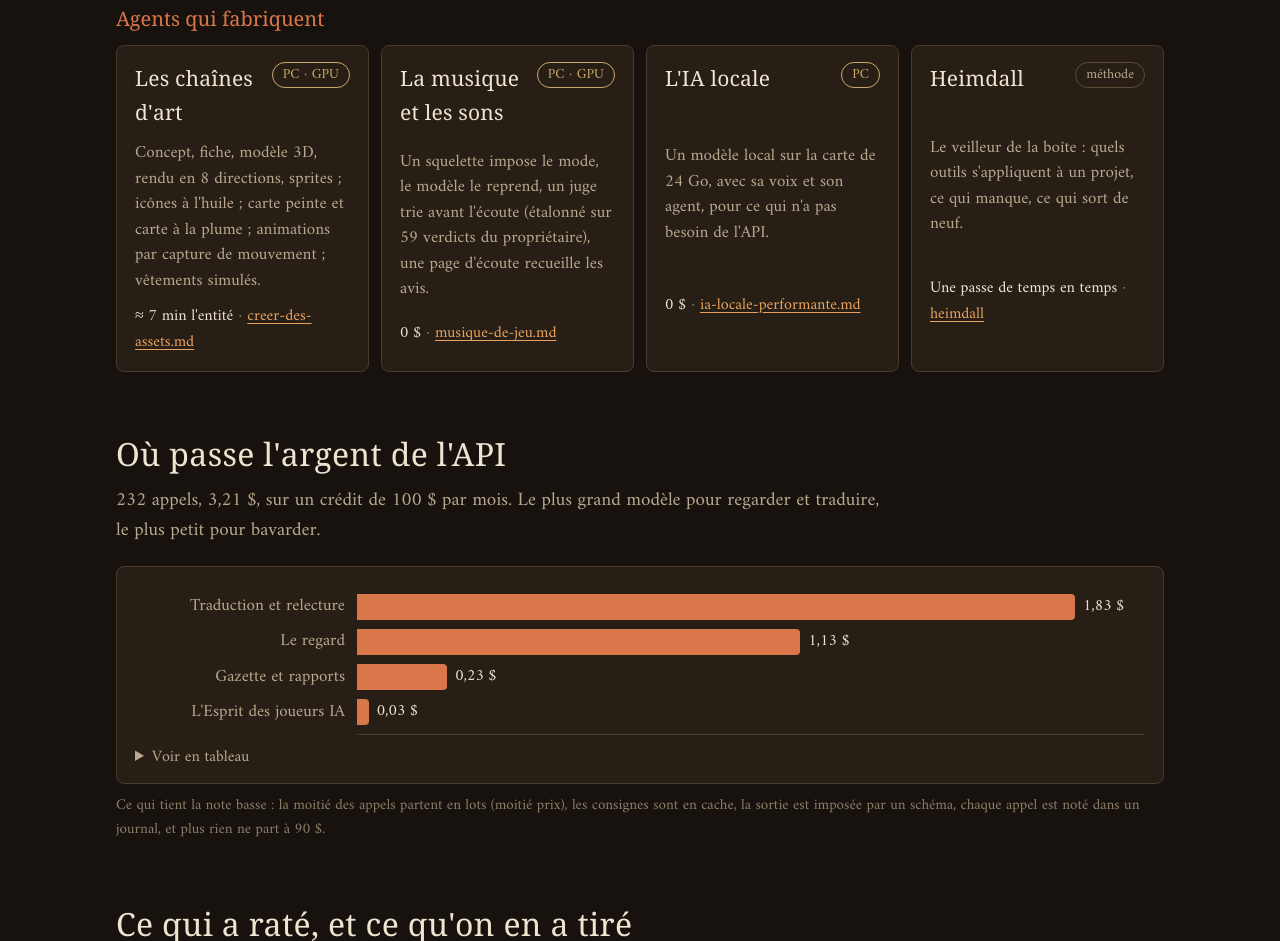
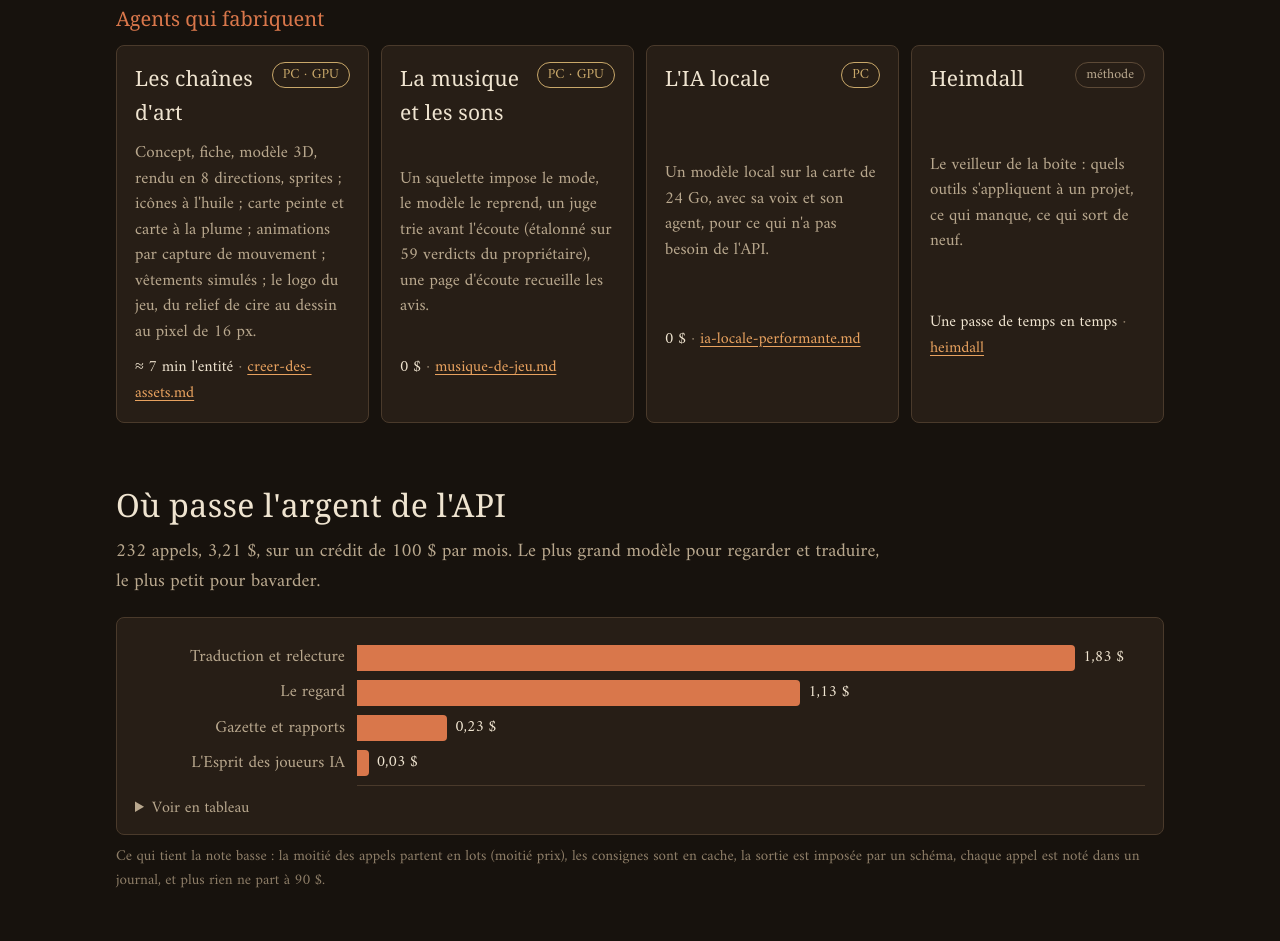
Before and after one commit to Alpharid/ACH, a website: page web/methode/index.html in a window 1280 px wide. Shown: the part 3830-4771 px from the top of the page. Drawn offline with Linux system fonts and the light colour scheme; a web font is replaced by a local one.

Commit message:
Méthode : la chaîne du logo d'un jeu (recopie de la vitrine de la Super_Toolbox)
Co-Authored-By: Claude Opus 5.5 <noreply@anthropic.com>

```diff
--- a/web/methode/index.html
+++ b/web/methode/index.html
@@ -282,7 +282,7 @@ footer{margin-top:64px;padding-top:20px;border-top:1px solid var(--trait);color:
   <div class="famille">Agents qui fabriquent</div>
   <div class="grille">
     <div class="carte outil"><h3>Les chaînes d'art</h3><span class="tag local">PC · GPU</span>
-      <p>Concept, fiche, modèle 3D, rendu en 8 directions, sprites ; icônes à l'huile ; carte peinte et carte à la plume ; animations par capture de mouvement ; vêtements simulés.</p>
+      <p>Concept, fiche, modèle 3D, rendu en 8 directions, sprites ; icônes à l'huile ; carte peinte et carte à la plume ; animations par capture de mouvement ; vêtements simulés ; le logo du jeu, du relief de cire au dessin au pixel de 16 px.</p>
       <div class="cout">≈ 7 min l'entité <em>· <a href="https://github.com/Alpharid/Super_Toolbox/blob/main/guides/creer-des-assets.md">creer-des-assets.md</a></em></div></div>
     <div class="carte outil"><h3>La musique et les sons</h3><span class="tag local">PC · GPU</span>
       <p>Un squelette impose le mode, le modèle le reprend, un juge trie avant l'écoute (étalonné sur 59 verdicts du propriétaire), une page d'écoute recueille les avis.</p>
```
